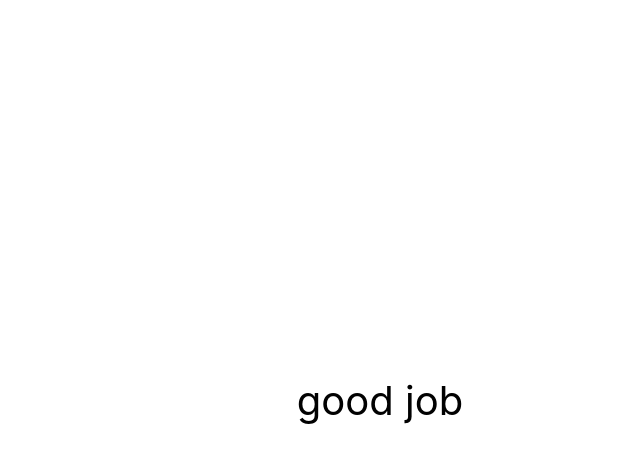
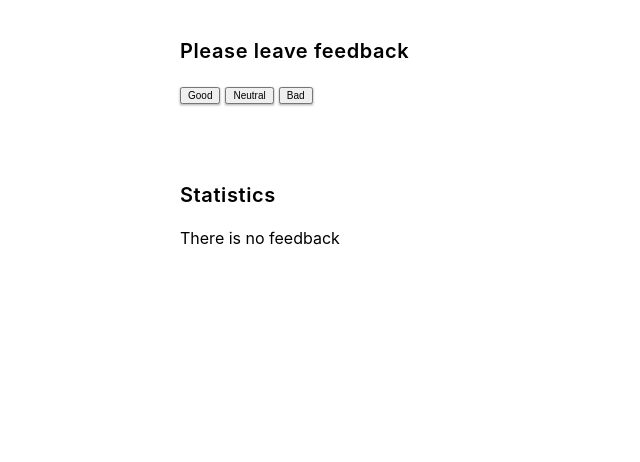
Before and after one commit to YaroslavVyshynskyi/goit-react-hw-04-feedback, a React (Create React App) app: page / in a window 1280 px wide. Shown: the top 462 px of the page, without its empty margins (260-900 px from the left). Built offline with nearby package versions, Linux system fonts and the light colour scheme.

Commit message:
add home work files

```diff
--- a/src/components/App.jsx
+++ b/src/components/App.jsx
@@ -1,16 +1,58 @@
-export const App = () => {
-  return (
-    <div
-      style={{
-        height: '100vh',
-        display: 'flex',
-        justifyContent: 'center',
-        alignItems: 'center',
-        fontSize: 40,
-        color: '#010101'
-      }}
-    >
-      good job
-    </div>
-  );
+import React from "react";
+import Section from "./Section/Section";
+import FeedBackOptions from "./FeedbackOptions/FeedbackOptions";
+import Statistics from "./Statistics/Statistics";
+import Notification from "./Notification/Notification";
+import { Component } from "react";
+
+class App extends Component {
+  state = {
+    good: 0,
+    neutral: 0,
+    bad: 0
+  };
+
+  handleFeedback = (type) => {
+    this.setState((prevState) => {
+      const prevScore = prevState[type] || 0;
+      return {
+        [type]: prevScore + 1,
+      }
+    })
+  };
+
+  countTotalFeedback = () => {
+    const { good, neutral, bad } = this.state;
+    return good + neutral + bad;
+  };
+
+  countPositiveFeedbackPercentage = () => {
+    const total = this.countTotalFeedback();
+    if (!total) {
+      return 0
+    }
+    const totalInPercentage = this.state.good / this.countTotalFeedback() * 100;
+    return Math.round(totalInPercentage);
+  };
+
+  render() {
+    const options = Object.keys(this.state);
+    const total = this.countTotalFeedback();
+    return (
+      <div>
+        <Section title="Please leave feedback">
+          <FeedBackOptions
+            options={options}
+            onLeaveFeedback={this.handleFeedback} />
+        </Section>
+        <Section title="Statistics">
+          {total
+            ? <Statistics good={this.state.good} neutral={this.state.neutral} bad={this.state.bad} total={total} positivePercentage={this.countPositiveFeedbackPercentage()} />
+            : <Notification message="There is no feedback" />}
+        </Section>
+      </div>
+    );
+  };
 };
+
+export default App;
--- /dev/null
+++ b/src/components/FeedbackOptions/FeedbackOptions.jsx
@@ -0,0 +1,24 @@
+import React from "react";
+import PropTypes from "prop-types";
+import css from "./FeedbackOptions.module.css";
+
+const FeedBackOptions = ({options, onLeaveFeedback}) => {
+
+    return (
+        <div className={css.feedback_options}>
+            {options.map((option) => {
+                return (
+                    <button key={option} type="button" className={css.options_btn}
+                        onClick={() => onLeaveFeedback(option)}>{option}</button>
+                )
+            })}
+        </div>
+    );
+};
+
+FeedBackOptions.propTypes = {
+    options: PropTypes.arrayOf(PropTypes.string).isRequired,
+    onLeaveFeedback: PropTypes.func.isRequired,
+};
+
+export default FeedBackOptions;
--- /dev/null
+++ b/src/components/FeedbackOptions/FeedbackOptions.module.css
@@ -0,0 +1,13 @@
+.feedback_options {
+    margin-bottom: 20px;
+}
+
+.options_btn {
+    font-size: 10px;
+    text-transform: capitalize;
+    box-shadow: rgba(0, 0, 0, 0.12) 0px 1px 3px, rgba(0, 0, 0, 0.24) 0px 1px 2px;
+}
+
+.options_btn:not(:last-child) {
+    margin-right: 5px;
+}
--- /dev/null
+++ b/src/components/Notification/Notification.jsx
@@ -0,0 +1,14 @@
+import React from "react";
+import PropTypes from "prop-types";
+
+const Notification = ({ message }) => {
+    return <div>
+        {message}
+    </div>
+};
+
+Notification.propTypes = {
+    message: PropTypes.string.isRequired,
+};
+
+export default Notification;
--- /dev/null
+++ b/src/components/Section/Section.jsx
@@ -0,0 +1,19 @@
+import React from "react";
+import PropTypes from "prop-types";
+import css from "./Section.module.css";
+
+const Section = ({ title, children }) => {
+    return (
+        <section className={css.counter__section}>
+            <p className={css.section_title}>{title}</p>
+            {children}
+        </section>
+    );
+}
+
+Section.propTypes = {
+    title: PropTypes.string.isRequired,
+    children: PropTypes.node.isRequired
+};
+
+export default Section;
--- /dev/null
+++ b/src/components/Section/Section.module.css
@@ -0,0 +1,16 @@
+.counter__section {
+    display: block;
+    width: 400px;
+    margin: 20px auto;
+    padding: 20px;
+}
+
+.section_title {
+    font-weight: 600;
+    font-size: 20px;
+    line-height: 1.17;
+    text-align: start;
+    letter-spacing: 0.03em;
+    margin-top: 0;
+    margin-bottom: 20px;
+}
--- /dev/null
+++ b/src/components/Statistics/Statistics.jsx
@@ -0,0 +1,42 @@
+import React from "react";
+import PropTypes from "prop-types";
+import css from "./Statistics.module.css";
+
+const Statistics = ({ good, neutral, bad, total, positivePercentage }) => {
+    return (
+        <div className={css.statistics}>
+            <ul className={css.statistics_list}>
+                <li className={css.statistics_item}>
+                    <span className={css.item_text}>Good:</span>
+                    <span className={css.item_value}>{good}</span>
+                </li>
+                <li className={css.statistics_item}>
+                    <span className={css.item_text}>Neutral:</span>
+                    <span className={css.item_value}>{neutral}</span>
+                </li>
+                <li className={css.statistics_item}>
+                    <span className={css.item_text}>Bad:</span>
+                    <span className={css.item_value}>{bad}</span>
+                </li>
+                <li className={css.statistics_item}>
+                    <span className={css.item_text}>Total:</span>
+                    <span className={css.item_value}>{total}</span>
+                </li>
+                <li className={css.statistics_item}>
+                    <span className={css.item_text}>Positive feedback:</span>
+                    <span className={css.item_value}>{positivePercentage}%</span>
+                </li>
+            </ul>
+        </div>
+    );
+};
+
+Statistics.propTypes = {
+    good: PropTypes.number.isRequired,
+    neutral: PropTypes.number.isRequired,
+    bad: PropTypes.number.isRequired,
+    total: PropTypes.number.isRequired,
+    positivePercentage: PropTypes.number.isRequired
+};
+
+export default Statistics;
--- /dev/null
+++ b/src/components/Statistics/Statistics.module.css
@@ -0,0 +1,34 @@
+.item_value {
+    margin-left: 5px;
+}
+
+.statistics {
+    margin-top: 0;
+    margin-bottom: 0;
+}
+
+.statistic_title {
+    font-weight: 600;
+    font-size: 22px;
+    line-height: 1.17;
+    text-align: start;
+    letter-spacing: 0.03em;
+    margin-bottom: 20px;
+    margin-top: 0;
+}
+
+.statistics_list {
+    margin-top: 0;
+    margin-bottom: 0;
+    padding-left: 0;
+}
+
+.statistics_item {
+    list-style-type: none;
+}
+
+.item_text {}
+
+.item_value {
+    margin-left: 5px;
+}
--- a/src/index.js
+++ b/src/index.js
@@ -1,6 +1,6 @@
 import React from 'react';
 import ReactDOM from 'react-dom/client';
-import { App } from 'components/App';
+import App from './components/App.jsx';
 import './index.css';
 
 ReactDOM.createRoot(document.getElementById('root')).render(
```
